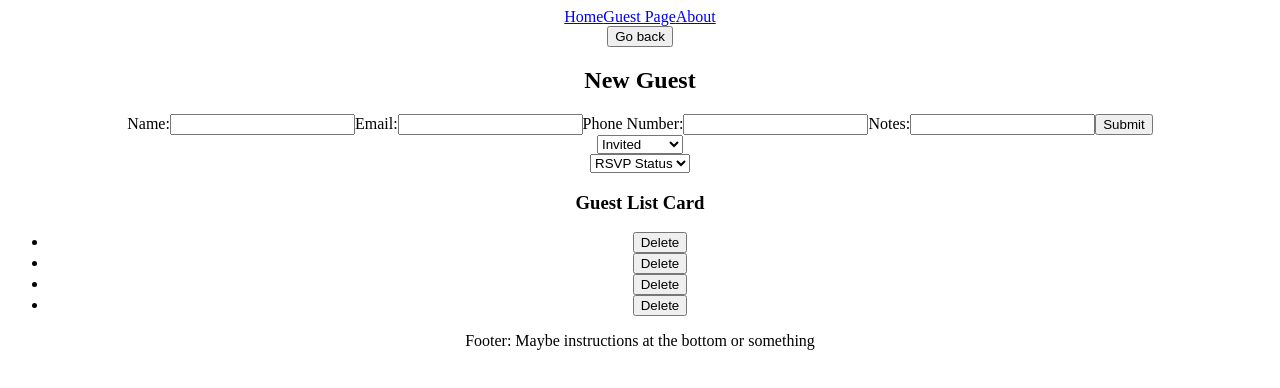
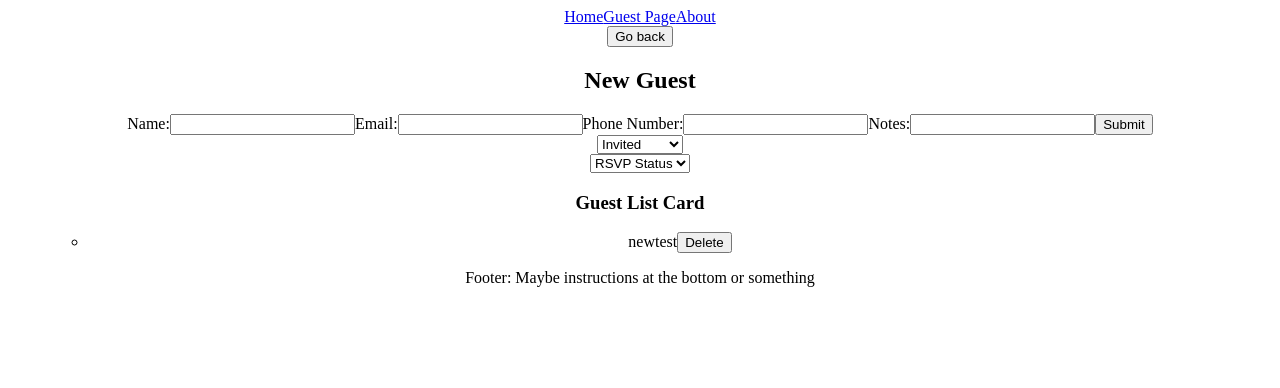
Before and after one commit to jsltran3/phase-2-project-wedding-seating, a React (Create React App) app in the folder my-app/: page /GuestPage in a window 1280 px wide. Shown: the top 388 px of the page. Built offline with nearby package versions, Linux system fonts and the light colour scheme; data requests are answered from the project's data file.

Commit message:
moved formInput states to its own component. added handlesubmit in createNewForm

```diff
--- a/my-app/db.json
+++ b/my-app/db.json
@@ -1,36 +1,12 @@
 {
   "weddingGuests": [
     {
-      "id": 1,
-      "name": "Andy",
+      "name": "newtest",
       "attendance": "Invited",
-      "email": "jim@bob.com",
-      "phone": 1234567890,
-      "notes": "The Isley Brothers - Shout"
-    },
-    {
-      "id": 2,
-      "name": "Buzz Lightyear",
-      "attendance": "Invited",
-      "email": "jim@bob.com",
-      "phone": 1234567890,
-      "Notes": "The Isley Brothers - Shout"
-    },
-    {
-      "id": 3,
-      "name": "Woody",
-      "attendance": "Invited",
-      "email": "jim@bob.com",
-      "phone": 1234567890,
-      "Notes": "The Isley Brothers - Shout"
-    },
-    {
-      "name": "test",
-      "attendance": "Invited",
-      "email": "test",
-      "phone": "test",
-      "notes": "test",
-      "id": 4
+      "email": "email@gmail.com",
+      "phone": "345245",
+      "notes": "blah",
+      "id": 1
     }
   ]
 }
--- a/my-app/src/JS/CreateNewGuest.js
+++ b/my-app/src/JS/CreateNewGuest.js
@@ -1,16 +1,16 @@
-import React from "react";
+import React, { useState } from "react";
 
-function CreateNewGuest({ onAddGuest, attendance, setAttendance, formInput, setFormInput  }) {
-	//define the defaults
-  // const [attendance, setAttendance] = useState("Invited");
-  // const [formInput, setFormInput] = useState({
-  //   name: "",
-  //   email: "",
-  //   phone: "",
-  //   notes: ""
-  // });
+function CreateNewGuest({ onAddGuest }) {
 
-  function handleChange(event) {
+  const [attendance, setAttendance] = useState("Invited");
+  const [formInput, setFormInput] = useState({
+    name: "",
+    email: "",
+    phone: "",
+    notes: ""
+  });
+
+  function handleFormInputChange(event) {
     setFormInput({
       ...formInput,
       [event.target.name]: event.target.value
@@ -21,12 +21,35 @@ function CreateNewGuest({ onAddGuest, attendance, setAttendance, formInput, setF
     setAttendance(event.target.value);
   }
 
+	function handleSubmit(event) {
+		event.preventDefault();
+		const newGuestInfo = ({
+			name: formInput.name,
+			attendance: attendance,
+			email: formInput.email,
+			phone: formInput.phone,
+			notes: formInput.notes
+		})
 
-  function handleSubmit(event) {
-    event.preventDefault();
+		fetch("http://localhost:4000/weddingGuests", {
+			method: "POST",
+			headers: {
+				Accept: "application/json",
+				"Content-Type": "application/json"
+			},
+			body: JSON.stringify( newGuestInfo )
+		})
+			.then((resp) => resp.json())
+			.then((newGuest) => onAddGuest(newGuest))
 
-		onAddGuest(event)
-  }
+					setFormInput({
+			name: "",
+			email: "",
+			phone: "",
+			notes: ""
+					})
+
+	}
 
   return (
     <div>
@@ -36,37 +59,41 @@ function CreateNewGuest({ onAddGuest, attendance, setAttendance, formInput, setF
         <label>
           Name:
           <input
-            type="text"
+						id="name"
+            type="name"
             name="name"
             value={formInput.name}
-            onChange={handleChange}
+            onChange={handleFormInputChange}
           />
         </label>
         <label>
           Email:
           <input
-            type="text"
+						id="email"
+            type="email"
             name="email"
             value={formInput.email}
-            onChange={handleChange}
+            onChange={handleFormInputChange}
           />
         </label>
         <label>
           Phone Number:
           <input
-            type="text"
+						id="phone"
+            type="phone"
             name="phone"
             value={formInput.phone}
-            onChange={handleChange}
+            onChange={handleFormInputChange}
           />
         </label>
         <label>
           Notes:
           <input
-            type="text"
+						id="notes"
+            type="notes"
             name="notes"
             value={formInput.notes}
-            onChange={handleChange}
+            onChange={handleFormInputChange}
           />
         </label>
         <button type="submit">Submit</button>
--- a/my-app/src/JS/GuestPage.js
+++ b/my-app/src/JS/GuestPage.js
@@ -6,13 +6,6 @@ import CreateNewGuest from "./CreateNewGuest";
 function GuestPage() {
 	const [guestList, setGuestList] = useState([]);
 	const [selectAttendance, setSelectAttendance] = useState("All");
-	const [attendance, setAttendance] = useState("Invited");
-	const [formInput, setFormInput] = useState({
-    name: "",
-    email: "",
-    phone: "",
-    notes: ""
-  });
 
 
 	useEffect(() => {
@@ -25,23 +18,15 @@ function GuestPage() {
 		setSelectAttendance(rsvpStatus)
 	}
 
-	function handleUpdateGuest(updatedGuest) {
-		const updatedGuests = guestList.map((guest) => {
-			if (guest.id === updatedGuest.id) {
-				return updatedGuest;
-			} else {
-				return guest;
-			}
-		});
-		setGuestList(updatedGuests);
-	}
+	function handleDeleteGuest(deletedGuest) {
+		// const updatedGuests = guestList.filter((guest) => guest.id !== deletedGuest.id);
+		const updatedGuests = guestList.filter((guest) => guest.name !== deletedGuest.name);
+		setGuestList(updatedGuests)
+		// console.log(updatedGuests)
 
-	function handleDeleteGuest(deletedGuest) {
-		const updatedGuests = guestList.filter((guest) => guest.id !== deletedGuest.id);
-		setGuestList(updatedGuests);
-	}
+  }
 
-	function handleSetGuest(newguest) {
+	function handleAddGuest(newguest) {
 		setGuestList([...guestList, newguest]);
 	};
 
@@ -49,42 +34,15 @@ function GuestPage() {
 	const guestsToDisplay = guestList.filter((guest => {
 		if (selectAttendance === "All") return true;
 
-		return guest.setSelectAttendance === selectAttendance;
+		return guest.attendance === selectAttendance;
 	}));
-
-	function handleAddGuest(guest) {
-
-		const newGuestInfo = ({
-			name: formInput.name,
-			attendance: attendance,
-			email: formInput.email,
-			phone: formInput.phone,
-			notes: formInput.notes
-		})
-
-		fetch("http://localhost:4000/weddingGuests", {
-			method: "POST",
-			headers: {
-				"Content-Type": "application/json"
-			},
-			body: JSON.stringify( newGuestInfo )
-		})
-			.then((resp) => resp.json())
-			.then((guest) => {
-				const newGuest = [...guestList, guest];
-				handleSetGuest(newGuest);
-			});
-}
 
 
 	return (
 		<div>
 			<CreateNewGuest
 				onAddGuest={handleAddGuest}
-				attendance={attendance}
-				setAttendance={setAttendance}
-				formInput={formInput}
-				setFormInput={setFormInput}
+
 			/>
 			<GuestsFilter
 				selectAttendance={selectAttendance}
@@ -94,15 +52,20 @@ function GuestPage() {
 			<ul>
 				{guestsToDisplay.map((guest) => (
 					<Guests
+						guest={guestList}
+						name={guest.name}
 						key={guest.id}
-						guest={guestList}
-						onUpdateGuest={handleUpdateGuest}
 						onDeleteGuests={handleDeleteGuest}
-						formInput={formInput}
 
 					/>
 				))
 				}
+				{/* <Guests
+					guest={guestList}
+					guestCards={guestsToDisplay}
+					onUpdateGuest={handleUpdateGuest}
+					onDeleteGuests={handleDeleteGuest}
+				/> */}
 
 			</ul>
 			{/* {guestList.map((guest) => {
--- a/my-app/src/JS/Guests.js
+++ b/my-app/src/JS/Guests.js
@@ -1,23 +1,29 @@
 import React from "react";
 
-function Guests({ guest, onDeleteGuests }) {
+function Guests({ guest, name, onDeleteGuests }) {
 
   function handleDeleteClick() {
-    fetch("http://localhost:4000/weddingGuests/${guest.id}", {
+    fetch(`http://localhost:4000/weddingGuests/${name}`, {
       method: "DELETE",
     })
     .then((resp) => resp.json())
-    .then(() => onDeleteGuests(guest))
+    .then(() => console.log(name));
+    // .then(() => onDeleteGuests(guest))
   }
 
   return (
-      <div>
-          <li>
-            <span>{guest.name}</span>
-            <span>{guest.attendance}</span>
-            <button onClick={handleDeleteClick}>Delete</button>
-          </li>
-      </div>
+      <ul>
+        <li>
+          <span>{name}</span>
+          <button onClick={handleDeleteClick}>Delete</button>
+          {/* <span>{guests.attendance}</span>
+          <button onClick={handleDeleteClick}>Delete</button> */}
+          {/* {guestCards.map((guest) => (
+            guest.name
+          ))} */}
+        </li>
+      </ul>
+
   )
 }
 
```
Also changed, not shown: 1 other file (tests, documents, lock files or other folders).
